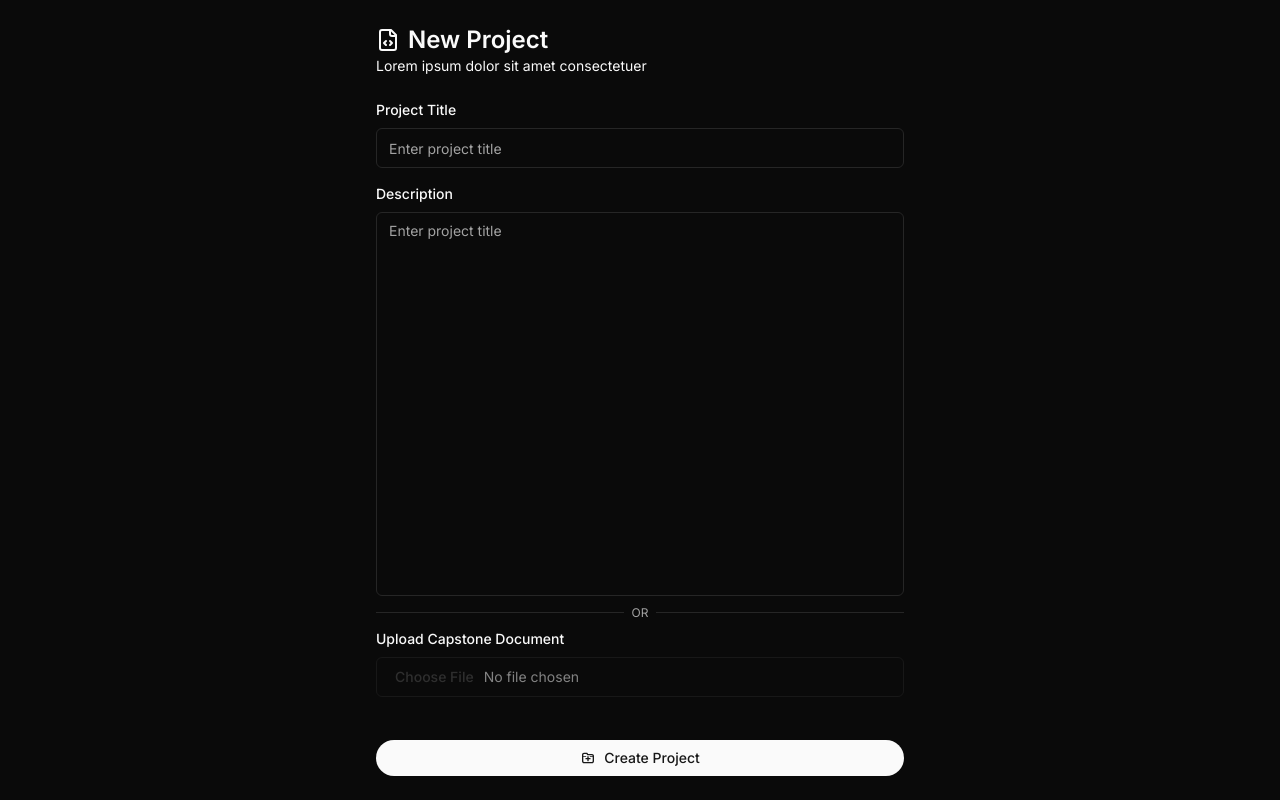
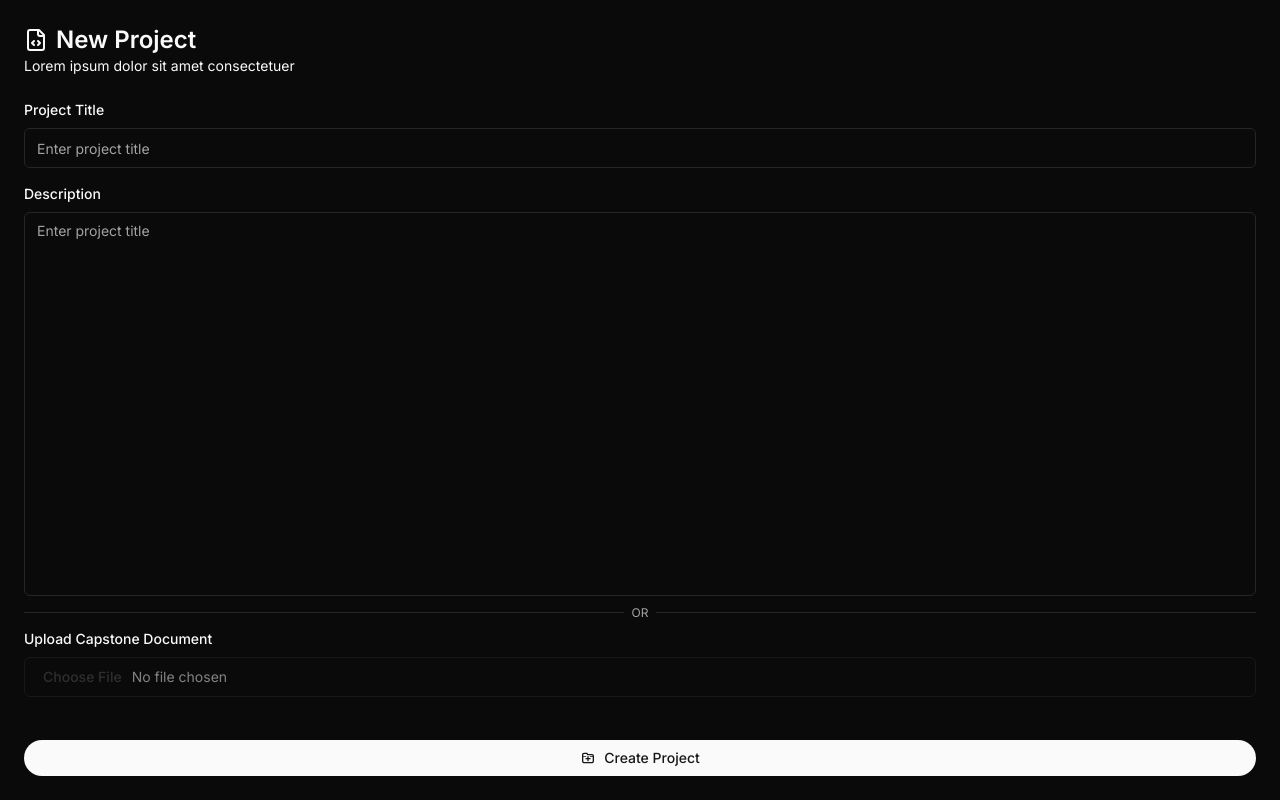
Before and after one commit to zakusei/devasis-ai, a Next.js app: page /new-project in a window 1280 px wide. Built offline with nearby package versions, Linux system fonts and the light colour scheme.

Commit message:
refactor(new-project): remove container class

```diff
--- a/app/new-project/page.jsx
+++ b/app/new-project/page.jsx
@@ -20,7 +20,7 @@ const NewProjectForm = () => {
   };
 
   return (
-    <Container className="md:max-w-xl">
+    <Container>
       <section>
         <h1 className="flex items-center text-2xl font-semibold">
           <FileCode className="mr-2" /> New Project
```
